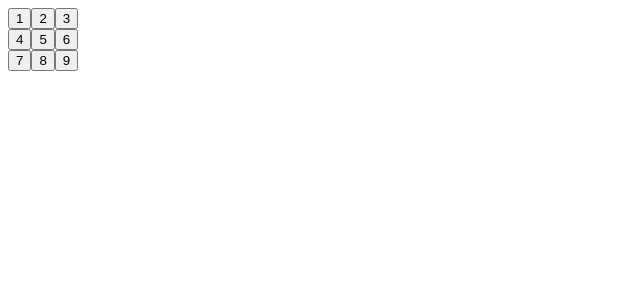
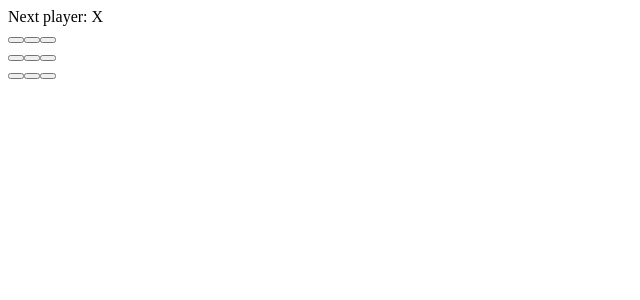
Before and after one commit to AmirSmith413/TicTacToeTutorial, a React (Vite) app in the folder TicTacToeTutorial/: page / in a window 1280 px wide. Shown: the top 300 px of the page, without its empty margins (0-640 px from the left). Built offline with nearby package versions, Linux system fonts and the light colour scheme.

Commit message:
overall game is finished

```diff
--- a/TicTacToeTutorial/src/App.jsx
+++ b/TicTacToeTutorial/src/App.jsx
@@ -1,30 +1,16 @@
 import { useState } from "react";
 import reactLogo from "./assets/react.svg";
 import "./App.css";
+import Board from "./components/Board";
 
 function App() {
   const [count, setCount] = useState(0);
 
   return (
     <>
-      <div className="board-row">
-        <button className="square">1</button>
-        <button className="square">2</button>
-        <button className="square">3</button>
-      </div>
-      <div className="board-row">
-        <button className="square">4</button>
-        <button className="square">5</button>
-        <button className="square">6</button>
-      </div>
-      <div className="board-row">
-        <button className="square">7</button>
-        <button className="square">8</button>
-        <button className="square">9</button>
-      </div>
+    <Board/>
+    </>
 
-
-    </>
   );
 }
 
--- /dev/null
+++ b/TicTacToeTutorial/src/components/Board.jsx
@@ -0,0 +1,73 @@
+import {useState} from 'react'
+
+function Square({value,onSquareClick}){
+
+
+    return <button className="square" onClick={onSquareClick}>{value}</button>
+}
+
+
+export default function Board(){
+    const [xIsNext, setXIsNext] = useState(true)
+    const [squares, setSquares] = useState(Array(9).fill(null))
+    function handleClick(i){
+        if(squares[i] || calculateWinner(squares)){
+            return
+        }
+        const nextSquares = squares.slice()
+        if(xIsNext){
+            nextSquares[i] = "X"
+        }
+        else{
+            nextSquares[i] = "O"
+        }
+        setSquares(nextSquares)
+        setXIsNext(!xIsNext)
+    }
+    function calculateWinner(squares){
+        const lines =[
+            [0, 1, 2],
+            [3, 4, 5],
+            [6, 7, 8],
+            [0, 3, 6],
+            [1, 4, 7],
+            [2, 5, 8],
+            [0, 4, 8],
+            [2, 4, 6]
+        ]
+        for (let i = 0; i < lines.length; i++) {
+            const [a, b, c] = lines[i]
+            if (squares[a] && squares[a] === squares[b] && squares[a] === squares[c]) {
+              return squares[a]
+            }
+          }
+          return null
+    }
+      const winner = calculateWinner(squares)
+      let status
+      if(winner){
+        status = "Winner: " + winner
+      } else {
+        status = "Next player: " + (xIsNext ? "X" : "O")
+      }
+    return (
+        <>
+        <div className="status">{status}</div>
+         <div className="board-row">
+            <Square value={squares[0]} onSquareClick={() => handleClick(0)}/>
+            <Square value={squares[1]} onSquareClick={() => handleClick(1)}/>
+            <Square value={squares[2]} onSquareClick={() => handleClick(2)}/>
+         </div>
+         <div className="board-row">
+            <Square value={squares[3]} onSquareClick={() => handleClick(3)}/>
+            <Square value={squares[4]} onSquareClick={() => handleClick(4)}/>
+            <Square value={squares[5]} onSquareClick={() => handleClick(5)}/>
+         </div>
+         <div className="board-row">
+            <Square value={squares[6]} onSquareClick={() => handleClick(6)}/>
+            <Square value={squares[7]} onSquareClick={() => handleClick(7)}/>
+            <Square value={squares[8]} onSquareClick={() => handleClick(8)}/>
+         </div>
+        </>
+    )
+}
```
Also changed, not shown: TicTacToeTutorial/src/components/Square.jsx (added).
